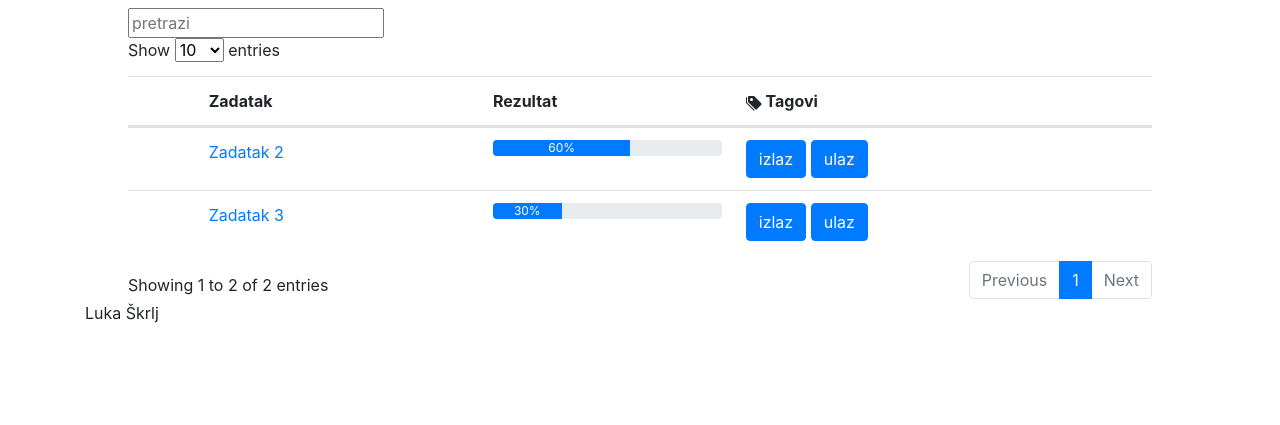
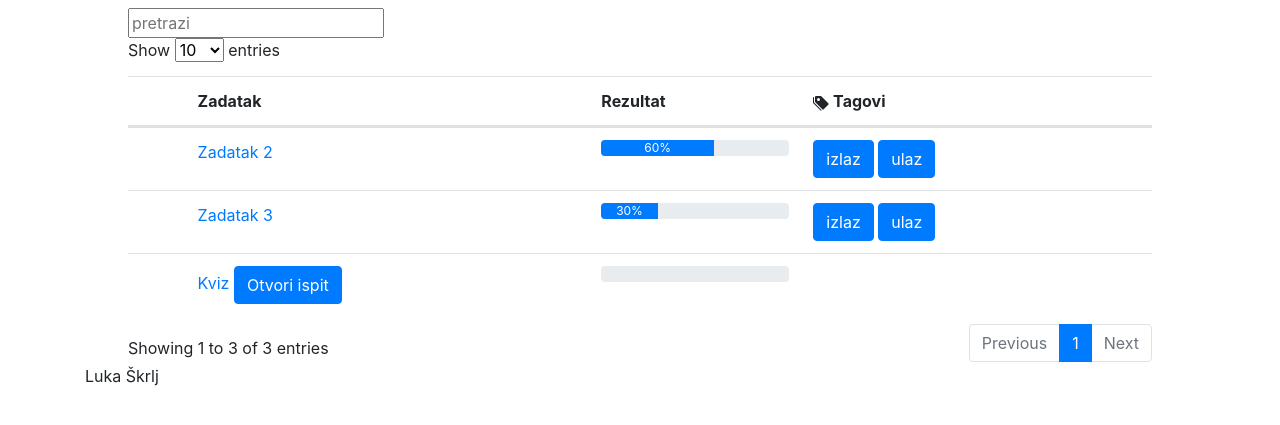
Before and after one commit to LukaSkrlj/uoop-web-app, a Django app: template templates/test.html in a window 1280 px wide; the page is wider, and only the part inside the window is pictured. Shown: the part 56-481 px from the top of that part. Run offline with Django 3.2, Linux system fonts and the light colour scheme; the template is opened without the code that fills it, so the values that code supplies are empty; some libraries are stand-ins or nearby versions.

Commit message:
Dodan button za otvaranje modala s kvizom
 Dodan js file

```diff
--- a/templates/test.html
+++ b/templates/test.html
@@ -96,8 +96,83 @@
                 <button type="button" class="btn btn-primary btn-xs">ulaz</button>
             </td>
         </tr>
+         <tr role="row" class="odd">
+            <td class="result">
+                <span class="glyphicon_green glyphicon glyphicon-ok"></span>
+            </td>
+            <td>
+                <a href="">Kviz</a>
+                <!-- Button koji otvara modal s informacijama o pisanju ispita -->
+                <button type="button" class="btn btn-primary" data-toggle="modal" data-target="#exampleModal">Otvori ispit</button>
+            </td>
+            <td class="testresults">
+               <!----> <div class="progress">
+                   <!-- <div class="progress-bar progress-bar-danger" role="progressbar" aria-valuenow="30" aria-valuemin="0" aria-valuemax="100" style="width: 30%">
+                        30%
+                    </div>
+                </div> -->
+            </td>
+            <td class="tags ellipsis" title="izlaz, ulaz">
+               <!--  <button class="btn btn-primary btn-xs" type="button">izlaz</button>
+                <button type="button" class="btn btn-primary btn-xs">ulaz</button> -->
+            </td>
+        </tr>
     </tbody>
   </table>
+</div>
+
+
+<span id = "score"></span>
+<!-- Informativni modal -->
+<div class="modal fade " id="exampleModal" tabindex="-1" aria-labelledby="exampleModalLabel" aria-hidden="true" data-backdrop="static" data-keyboard="false">
+  <div class="modal-dialog modal-dialog-centered">
+    <div class="modal-content">
+      <div class="modal-header">
+        <h5 class="modal-title" id="exampleModalLabel"><span id = "span_ispitIme" >1. kontrolna zadaća</h5> <!-- Dinamičan span s imenom ispita -->
+        <button type="button" class="close" data-dismiss="modal" aria-label="Close" id = "button_closeModal1"> <!-- Križić kojim se zatvara modal -->
+          <span aria-hidden="true">&times;</span>
+        </button>
+      </div>
+      <div class="modal-body" id = "span_uputeKviz"> <!-- Dinamičan span s uputama o ispitu -->
+        1. kontrolna zadaća prikazuje način polaganja kolegija putem uoop-riteh.hr sustava. Broj pokušaja je neograničen a ostvareni rezultati se ne evidentiraju.<br>
+
+        Vremensko ograničenje: <span id = "span_ukupnoVrijeme">2</span> min
+      </div>
+      <div class="modal-footer">
+        <!-- Button koji otvara kviz i započinje odbrojavanje timera-->
+        <button type="button" class="btn btn-primary" data-toggle="modal" data-target="#staticBackdrop" id = "button_pokreniKviz"> Pokreni ispit </button>
+      </div>
+    </div>
+  </div>
+</div>
+
+
+<!-- Modal s kvizom, static data-backdrop kako se kviz klikom izvan modala ne bi zatvorio-->
+<div class="modal fade" id="staticBackdrop" data-backdrop="static" data-keyboard="false" tabindex="-1" aria-labelledby="staticBackdropLabel" aria-hidden="true">
+  <div class="modal-dialog" style="max-width: 80%;" >
+    <div class="modal-content">
+      <div class="modal-header">
+        <h4 class="modal-title" id="staticBackdropLabel">Zadatak <span id = "span_brojZadatka">1</span></h4> <!-- Dinamičan broj zadatka -->
+        <tab><button type="button" id = "timer" class="btn btn-primary" disabled><span id = "span_preostaloVrijeme"></span></button> <!-- Button u kojem se nalazi preostalo vrijeme, u zadnjoj minuti mijenja boju -->
+        <button type="button" class="close" data-dismiss="modal" aria-label="Close" id = "button_closeModal2"> <!-- Križić kojim se aktivira alert box -->
+          <span aria-hidden="true">&times;</span>
+        </button>
+      </div>
+      <div class="modal-body" id = "div_slika"> <!--Mjesto gdje se prikazuje slika -->
+      </div>
+      <div class="modal-body" id = "div_pitanje"> <!--Mjesto gdje se prikazuje pitanje -->
+        ...
+      </div>
+      <div class="modal-body" id = "div_opcijeOdgovora"> <!-- Mjesto gdje se prikazuju radio buttoni -->
+        ...
+      </div>
+      <div class="modal-footer">
+        <button type="button" class="btn btn-danger
+        " data-dismiss="modal" id = "button_zavrsiKviz" >Završi kviz</button> <!--Button  kojim se aktivira alert box-->
+         <button type="button" class="btn btn-primary" id = "button_iducePitanje">Iduće pitanje</button> <!-- button za odlazak na iduće pitanje i pohranu odgovora -->
+      </div>
+    </div>
+  </div>
 </div>
 
 <script>
@@ -121,4 +196,6 @@
   // document.getElementById("example_length").innerHTML = document.getElementsByClassName("custom-select custom-select-sm form-control form-control-sm")[0]
 //   document.write(document.getElementsByClassName("custom-select custom-select-sm form-control form-control-sm")[0])
 </script>
+{% load static %}
+<script src="{% static 'admin/js/modal.js' %}" ></script>
 {% endblock content %}
```
